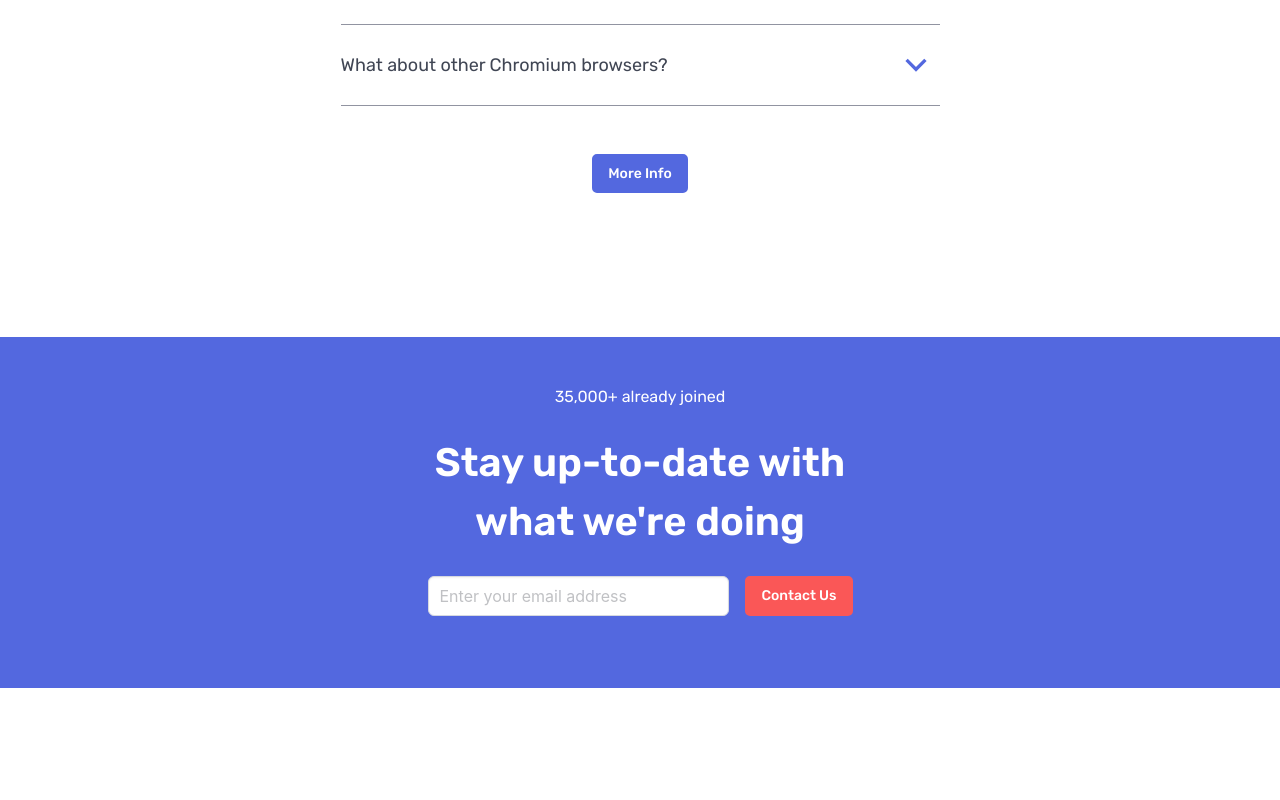
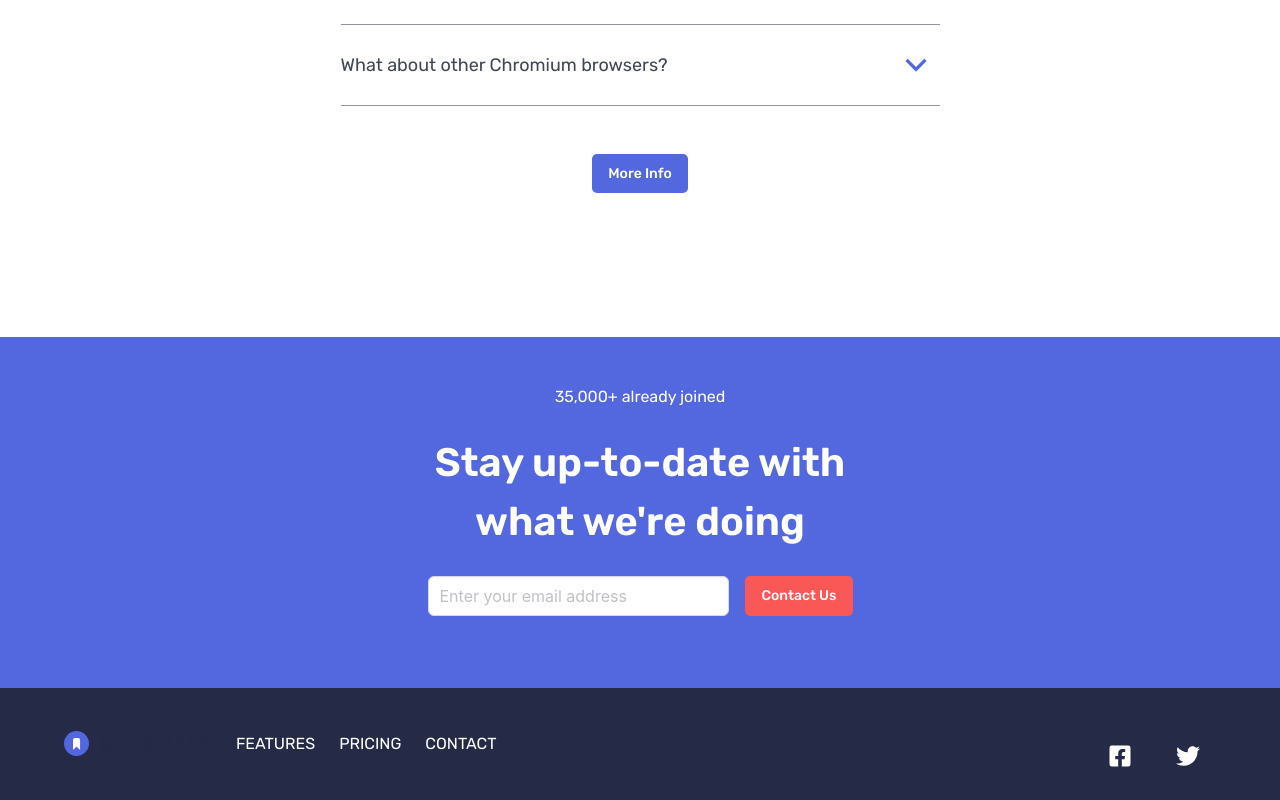
Before and after one commit to irontrooper7/bookmark-landing-page-master, a Next.js app: page / in a window 1280 px wide. Shown: the part 3254-4054 px from the top of the page. Before the commit the page ends 3942 px from the top, so only its background shows below. Built offline with nearby package versions, Linux system fonts and the light colour scheme.

Commit message:
[add] footer and styles

```diff
--- a/src/components/Accordion.jsx
+++ b/src/components/Accordion.jsx
@@ -11,6 +11,5 @@ export default function Accordion({ title, content, isActive, onClick }) {
 			</button>
 			{isActive && <div className="pb-5">{content}</div>}
 		</div>
-
 	)
 }
--- /dev/null
+++ b/src/components/Footer.jsx
@@ -0,0 +1,33 @@
+import { FaFacebookSquare, FaTwitter } from "react-icons/fa";
+
+
+export default function Footer() {
+	return (
+		<footer className="footer">
+			<div className="container">
+				<nav className="navbar" role="navigation" aria-label="footer navigation">
+					<div className="navbar-brand is-justify-content-center">
+						<a className="navbar-item" href="/">
+							<img src="/assets/logo-bookmark.svg" alt="" />
+						</a>
+					</div>
+					<div className="navbar-menu">
+						<div className="navbar-start">
+							<a className="navbar-item">Features</a>
+							<a className="navbar-item">Pricing</a>
+							<a className="navbar-item">Contact</a>
+						</div>
+						<div className="navbar-end">
+							<div className="navbar-item">
+								<div className="buttons is-centered">
+									<a className="icon"><FaFacebookSquare /></a>
+									<a className="icon"><FaTwitter /></a>
+								</div>
+							</div>
+						</div>
+					</div>
+				</nav>
+			</div>
+		</footer>
+	)
+}
--- a/src/components/Layout.jsx
+++ b/src/components/Layout.jsx
@@ -1,5 +1,6 @@
 import Head from "next/head";
 import Header from "./Header";
+import Footer from "./Footer";
 
 
 export default function Layout({ children }) {
@@ -13,6 +14,7 @@ export default function Layout({ children }) {
 			</Head>
 			<Header />
 			<main>{children}</main>
+			<Footer />
 		</>
 	)
 }
--- a/src/styles/globals.sass
+++ b/src/styles/globals.sass
@@ -11,7 +11,11 @@
 @use './components/_multimedia'
 @use './components/_tabs'
 
+// section
 @use './section/_contact'
+
+// layout
+@use './layout/_footer'
 
 // responsive
 @use './responsive/_desktop'
--- /dev/null
+++ b/src/styles/layout/_footer.sass
@@ -0,0 +1,38 @@
+@use '../base/_colors' as *
+
+.footer
+	background: $Very_Dark_Blue
+	padding: 1.5rem 3rem
+	.navbar
+		background: none
+		.navbar-brand
+			.navbar-item
+				&:hover
+					background: none
+		.navbar-menu
+			display: block
+			background: none
+			box-shadow: none
+			.navbar-start
+				.navbar-item
+					color: $White
+					text-align: center
+					text-transform: uppercase
+					&:hover
+						background: none
+						color: $Soft_Red
+			.navbar-end
+				margin-top: 1.5rem
+				.navbar-item
+					.icon
+						color: $White
+						font-size: 24px
+						margin: 0px 16px
+						&:hover
+							color: $Soft_Red
+
+@mixin footer-desktop
+	.footer
+		.navbar
+			.navbar-menu
+				display: flex
--- a/src/styles/responsive/_desktop.sass
+++ b/src/styles/responsive/_desktop.sass
@@ -3,6 +3,7 @@
 @use '../components/_card' as *
 @use '../components/_form' as *
 @use '../components/_tabs' as *
+@use '../layout/_footer' as *
 @use '../layout/header' as *
 
 @media only screen and (min-width: 1024px)
@@ -29,4 +30,5 @@
 	@include form-desktop
 	@include tabs-desktop
 	// layout
+	@include footer-desktop
 	@include header-desktop
```
